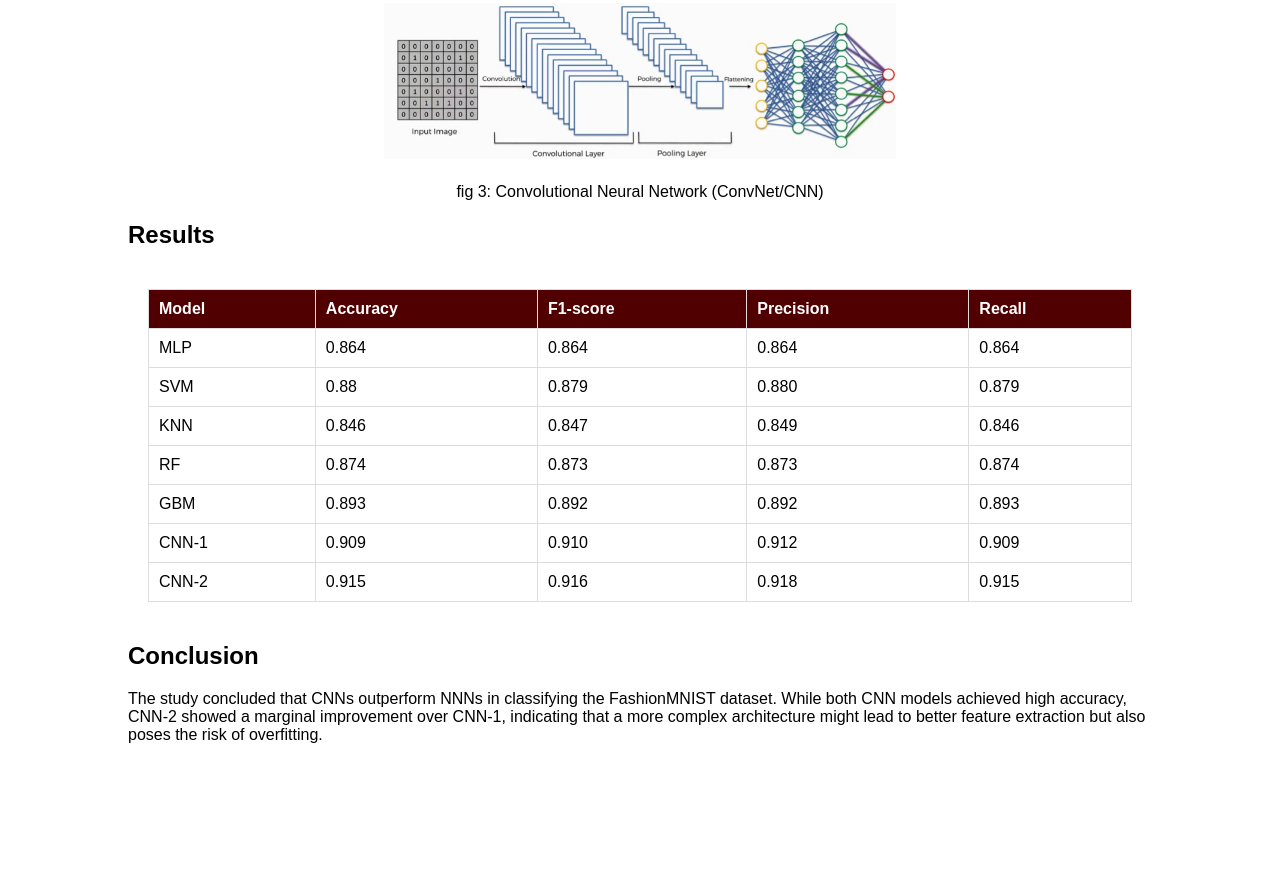
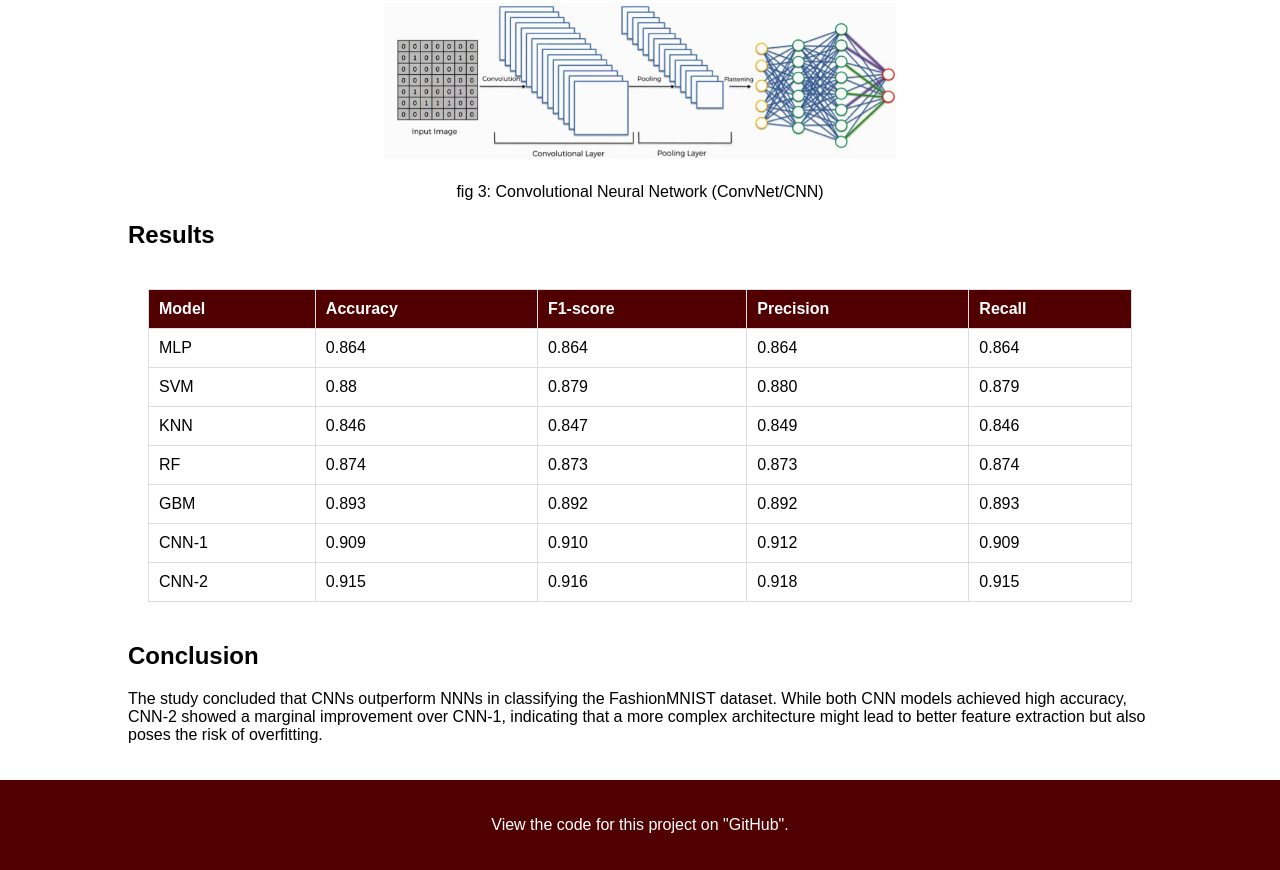
Before and after one commit to group18ec/group18ec.github.io, a plain HTML site: page index.html in a window 1280 px wide. Shown: the part 1895-2765 px from the top of the page. Drawn offline with Linux system fonts and the light colour scheme.

Commit message:
Update index.html

```diff
--- a/index.html
+++ b/index.html
@@ -75,7 +75,7 @@
             color: white;
         }
         footer {
-            background: #50000000; /* Maroon background */
+            background: #500000; /* Maroon background */
             color: White;
             text-align: center;
             padding: 20px 0;
```
